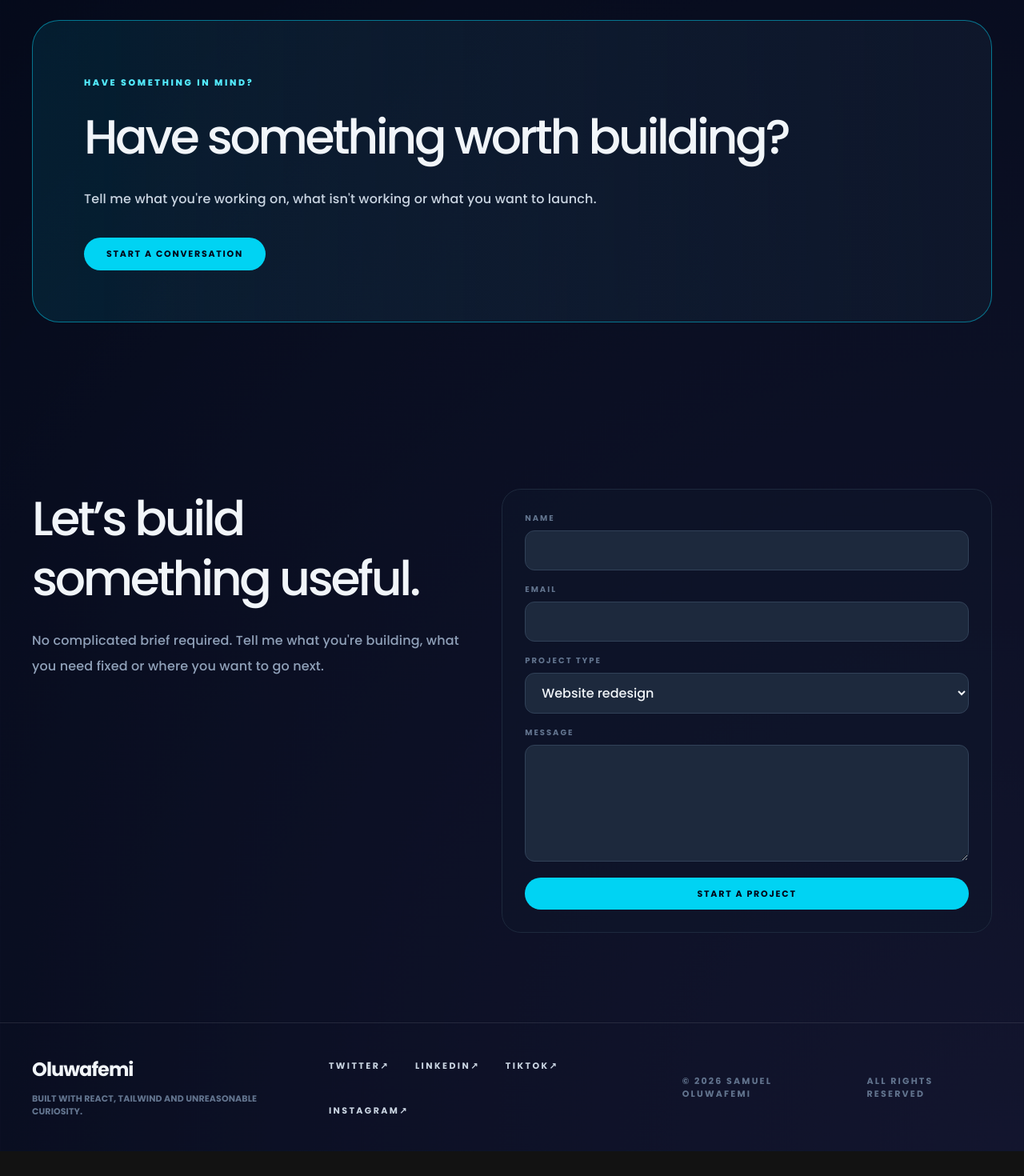
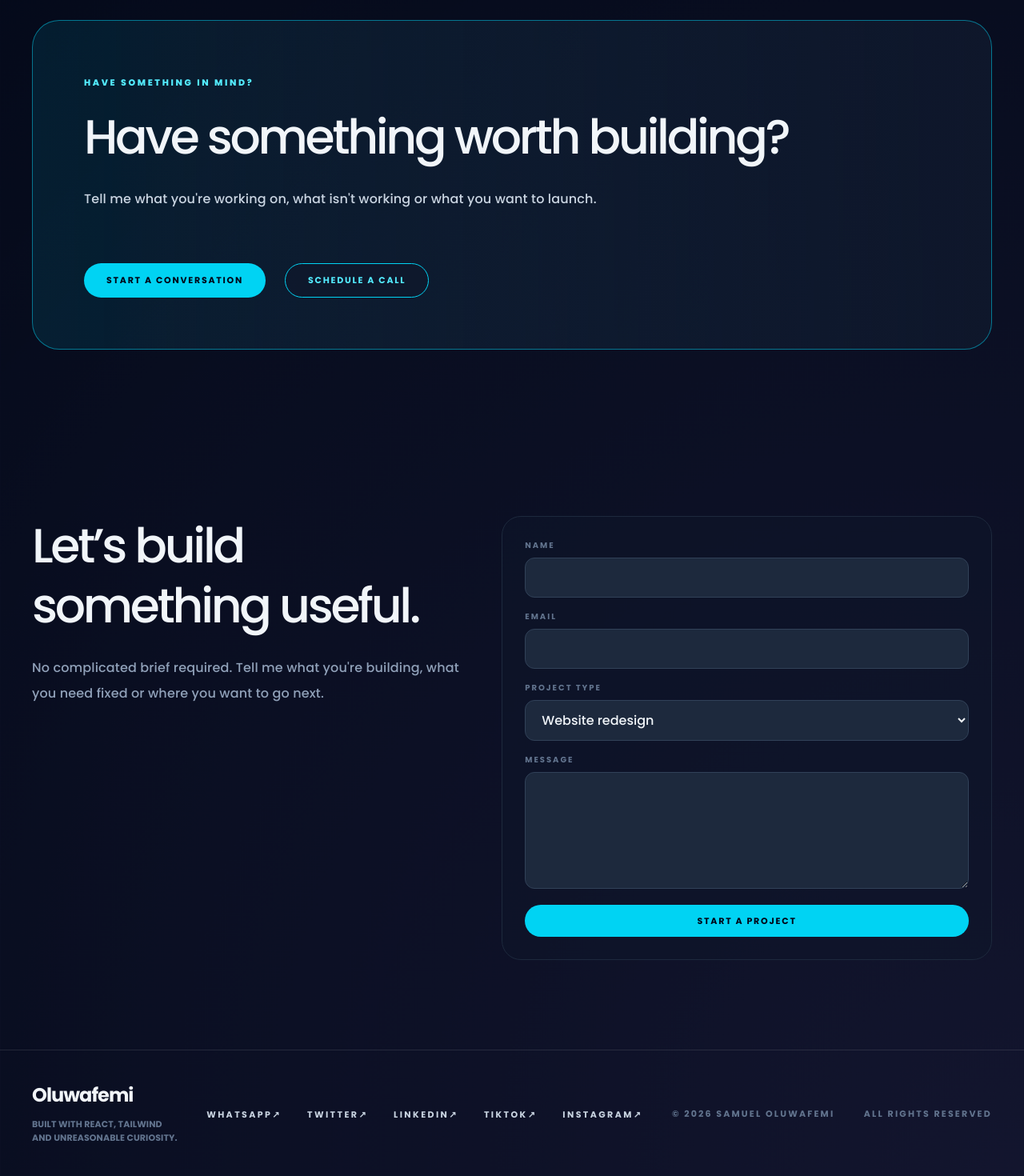
Before and after one commit to Samuel-Oluwafemi/Oluwafemi, a React (Vite) app in the folder Oluwafemi/: page / in a window 1280 px wide. Shown: the part 6594-8064 px from the top of the page at 80% size. Before the commit the page ends 8033 px from the top, so only its background shows below. Built offline with nearby package versions, Linux system fonts and the light colour scheme.

Commit message:
feat: update Footer and ClientCTA components with new links and improved layout

```diff
--- a/Oluwafemi/src/components/layout/Footer.jsx
+++ b/Oluwafemi/src/components/layout/Footer.jsx
@@ -13,10 +13,21 @@ export default function Footer() {
             Oluwafemi
           </a>
           <p className="mt-3 text-[11px] font-bold uppercase tracking-[0.2em] text-slate-500">
-            Built with React, Tailwind and unreasonable curiosity.
+            Built with React, Tailwind<br /> and unreasonable curiosity.
           </p>
         </div>
         <ul className="flex flex-wrap gap-8">
+          <li>
+            <a
+              className="text-[11px] font-bold uppercase tracking-[0.22em] text-slate-300
+              transition hover:text-cyan-300"
+              href="wa.me/2348102409849"
+              target="_blank"
+              rel="noopener noreferrer"
+            >
+              Whatsapp↗
+            </a>
+          </li>
           <li>
             <a
               className="text-[11px] font-bold uppercase tracking-[0.22em] text-slate-300
@@ -30,7 +41,7 @@ export default function Footer() {
             <a
               className="text-[11px] font-bold uppercase tracking-[0.22em] text-slate-300
               transition hover:text-cyan-300"
-              href="#services"
+              href="https://www.linkedin.com/in/samuel-oluwafemi-badru-591a823aa"
             >
               LinkedIn↗
             </a>
@@ -39,7 +50,7 @@ export default function Footer() {
             <a
               className="text-[11px] font-bold uppercase tracking-[0.22em] text-slate-300
               transition hover:text-cyan-300"
-              href="#about"
+              href="https://www.tiktok.com/@samueloluwafemi"
             >
               Tiktok↗
             </a>
@@ -48,7 +59,7 @@ export default function Footer() {
             <a
               className="text-[11px] font-bold uppercase tracking-[0.22em] text-slate-300
               transition hover:text-cyan-300"
-              href="#contact"
+              href="https://www.instagram.com/samuelfemi_dev?igsi=dXo2ZXlrMGo2c3hj"
             >
               Instagram↗
             </a>
--- a/Oluwafemi/src/components/sections/ClientCTA.jsx
+++ b/Oluwafemi/src/components/sections/ClientCTA.jsx
@@ -5,26 +5,47 @@ export default function ClientCTA() {
     <section className="py-20 sm:py-24" id="cta">
       <div className="container mx-auto max-w-7xl px-5 sm:px-8 lg:px-10">
         <motion.div
-          className="rounded-[34px] border border-cyan-400/50 bg-gradient-to-r from-cyan-400/10 to-slate-900 p-12 md:p-16"
+          className="rounded-[34px] border border-cyan-400/50 bg-gradient-to-r from-cyan-400/10 to-slate-900
+          p-12 md:p-16"
           initial={{ opacity: 0, y: 24 }}
           whileInView={{ opacity: 1, y: 0 }}
           viewport={{ once: true, amount: 0.25 }}
           transition={{ duration: 0.7, ease: [0.22, 1, 0.36, 1] }}
         >
-          <div className="inline-flex items-center gap-2 text-[11px] font-extrabold uppercase tracking-[0.24em] text-cyan-300">
+          <div
+            className="inline-flex items-center gap-2 text-[11px] font-extrabold uppercase
+          tracking-[0.24em] text-cyan-300"
+          >
             <span>HAVE SOMETHING IN MIND?</span>
           </div>
-          <h2 className="mt-5 max-w-5xl font-['Space_Grotesk'] text-4xl font-medium leading-tight tracking-[-0.055em] text-slate-100 sm:text-5xl lg:text-6xl">
+          <h2
+            className="mt-5 max-w-5xl font-['Space_Grotesk'] text-4xl font-medium leading-tight
+          tracking-[-0.055em] text-slate-100 sm:text-5xl lg:text-6xl"
+          >
             Have something worth building?
           </h2>
           <p className="mt-6 max-w-3xl text-sm leading-8 text-slate-300 sm:text-base">
-            Tell me what you're working on, what isn't working or what you want to launch.
+            Tell me what you're working on, what isn't working or what you want
+            to launch.
           </p>
-          <a href="#contact" className="mt-8 inline-flex items-center justify-center rounded-full bg-cyan-400 px-7 py-3 text-[11px] font-bold uppercase tracking-[0.16em] text-slate-950 transition hover:bg-cyan-300">
-            Start a conversation
-          </a>
+          <div className="flex md:flex-wrap gap-4 md:gap-6 flex-col md:flex-row mt-8">
+            <a
+              href="#contact"
+              className="mt-8 inline-flex items-center justify-center rounded-full bg-cyan-400
+              px-7 py-3 text-[11px] font-bold uppercase tracking-[0.16em] text-slate-950 transition hover:bg-cyan-300"
+            >
+              Start a conversation
+            </a>
+            <a href="wa.me/2348102409849" target="_blank" rel="noopener noreferrer"
+              className="mt-8 inline-flex items-center justify-center rounded-full border border-cyan-400
+              bg-slate-900/60 px-7 py-3 text-[11px] font-bold uppercase tracking-[0.16em] text-cyan-300
+              transition hover:bg-cyan-400 hover:text-slate-950"
+            >
+              Schedule a call
+            </a>
+          </div>
         </motion.div>
       </div>
     </section>
-  )
+  );
 }
```
